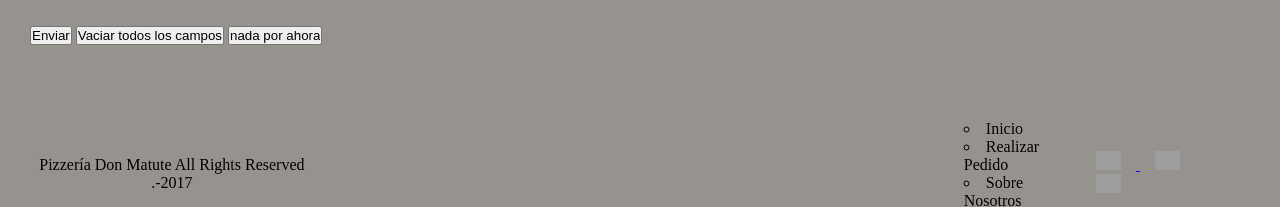
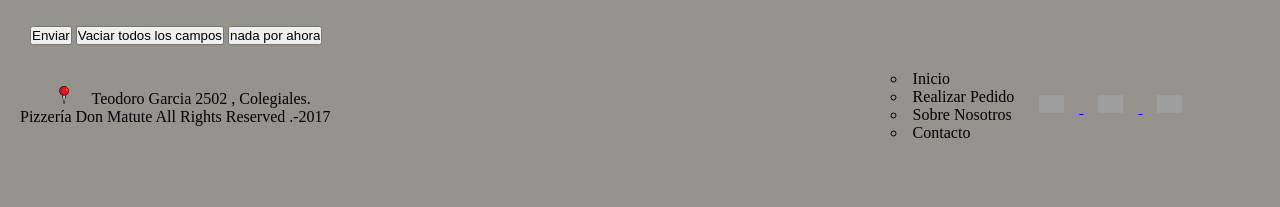
Before and after one commit to fabriziocalvo679/PizzeriaDonmatute, a plain HTML site: page contacto.html in a window 1280 px wide. Shown: the part 1225-1432 px from the top of the page. After the commit the page ends 1367 px from the top, so only its background shows below. Drawn offline with Linux system fonts and the light colour scheme; grey boxes are pictures that could not be loaded; a web font is replaced by a local one.

Commit message:
correccion footer

```diff
--- a/contacto.html
+++ b/contacto.html
@@ -93,27 +93,32 @@ width="600" height="450" style="border:0;" allowfullscreen="" loading="lazy"></i
 </body>
 <!--Pie de pagina-->
 <footer class="footer">
+    <div id="donmatute">
+        <label> Pizzería Don Matute All Rights Reserved .-2017</label>
 
-    <Label id="donmatute">Pizzería Don Matute All Rights Reserved .-2017</Label>
+        <label><img id="alfiler" src="img/alfiler.png" /> Teodoro Garcia 2502 ,
+            Colegiales.
+        </label>
+    </div>
     <div class="foot-menu">
         <nav>
-
-        <li><a href="index.html">Inicio</a> </li>
+            <li><a href="index.html">Inicio</a></li>
             <li><a href="realizarpedido.html">Realizar Pedido</a></li>
             <li><a href="sobrenosotros.html"> Sobre Nosotros</a></li>
             <li><a href="contacto.html">Contacto</a></li>
-
         </nav>
     </div>
     <div class="foot-img">
-    <a href="https://www.facebook.com/pizzeriadonmatute" target=”_blank”>
-    <img src="https://img.icons8.com/ios/50/000000/facebook--v2.png" alt="facebook icon"  /> </a>
-    <a href="https://www.instagram.com/pizzeriadonmatute/" target=”_blank”>
-    <img src="https://img.icons8.com/ios/50/000000/instagram-new--v3.png" alt="instagram icon"/> </a>
-    <a href="https://l.instagram.com/?u=https%3A%2F%2Ftinyurl.com%2Fpizzeriadonmatute&e=ATNvVdoSPQTh65VOhpuqDLcGMPEkfC2059rb2si1XhOKKHT100mI-P7VUgys9_aoYUEnjsSA1CcTijoxAg5EGg&s=1" target=”_blank”>
+        <a href="https://www.facebook.com/pizzeriadonmatute" target="”_blank”">
+            <img src="https://img.icons8.com/ios/50/000000/facebook--v2.png" alt="facebook icon" />
+        </a>
+        <a href="https://www.instagram.com/pizzeriadonmatute/" target="”_blank”">
+            <img src="https://img.icons8.com/ios/50/000000/instagram-new--v3.png" alt="instagram icon" />
+        </a>
+        <a href="https://l.instagram.com/?u=https%3A%2F%2Ftinyurl.com%2Fpizzeriadonmatute&e=ATNvVdoSPQTh65VOhpuqDLcGMPEkfC2059rb2si1XhOKKHT100mI-P7VUgys9_aoYUEnjsSA1CcTijoxAg5EGg&s=1"
+            target="”_blank”">
             <img src="https://img.icons8.com/ios/50/000000/whatsapp--v4.png" alt="whats app icon" /></a>
     </div>
-
 </footer>
 
 </body>
--- a/css-estilos/estilocontacto.css
+++ b/css-estilos/estilocontacto.css
@@ -1,92 +1,117 @@
-body {background-color: #96938f;
+body {
+  background-color: #96938f;
 }
-*{ padding:0px;
-margin:0px;
+* {
+  padding: 0px;
+  margin: 0px;
 }
 /* ---------Barra de Navegacion del menu -----------*/
-.contenedor-grid {display: grid;
-grid-template-areas:
-"logo" "barra " " barra"
-;}
+.contenedor-grid {
+  display: grid;
+  grid-template-areas: "logo" "barra " " barra";
+}
 
-    .logo-barra { display: flex;
+.logo-barra {
+  display: flex;
   align-items: center;
   align-content: center;
   justify-content: space-between;
-    background-color: black;}
+background-color: black;
+}
 
-    .logo{grid-area: logo;
+.logo {
+grid-area: logo;
 padding-left: 10px;
-    width:80px;
-    height:80px ;}
+width: 80px;
+height: 80px;
+}
 
-    .barra {margin-right: 10px;
+.barra {
+margin-right: 10px;
 grid-area: barra;
 }
-    .barra a {text-decoration: none;
+.barra a {
+text-decoration: none;
 color: rgb(228, 222, 222);
-    font-family: 'Courgette', cursive}
+font-family: "Courgette", cursive;
+}
 .barra li {
 text-decoration: none;
 text-align: right;
 font-size: 17px;
 display: inline-block;
 padding: 0.6rem;
-    border-radius:1rem;
+border-radius: 1rem;
 }
-    .barra li:hover {background-color: rgb(119, 114, 114);
-
+.barra li:hover {
+background-color: rgb(119, 114, 114);
 }
 /* ----------------------Tipografia-------------------------- */
-h2 { font-family: 'Courgette', cursive;
+h2 {
+font-family: "Courgette", cursive;
 }
-.elemento{font-family: 'Comic Neue', cursive;
-
+.elemento {
+font-family: "Comic Neue", cursive;
 }
-.banner { display: flex;
+.banner {
+display: flex;
 justify-content: center;
 padding-top: 20px;
-padding-bottom:20px;
+padding-bottom: 20px;
 font-size: 300%;
-font-family: 'Corinthia', cursive;
+font-family: "Corinthia", cursive;
 background-color: azure;
 }
 
-
 /* ----------------------FORMULARIO-------------------------- */
 
-.formulario{padding-left: 30px;
+.formulario {
+padding-left: 30px;
 }
 
-.label{
+.label {
 margin-top: 25px;
 margin-bottom: 25px;
 padding-left: auto;
-padding-right: auto;}
+padding-right: auto;
+}
 
+.elemento {
+padding-left: 30px;
+margin-top: 25px;
+margin-bottom: 25px;
+}
+/* ----------------------Pie de pagina-------------------------- */
 
-
-.elemento{padding-left: 30px;
-margin-top: 25px;
-margin-bottom: 25px;}
-/* ----------------------Pie de pagina-------------------------- */
-.footer
-{display: flex;
+.footer {
+display: flex;
 align-items: center;
 padding-right: 30px;
-padding-top: 50px;
-
 }
-.footer img {padding-inline: 15px;
+.footer img {
+padding-inline: 15px;
 width: 25px;
 height: auto;
 }
-.foot-img {margin-left: 10px;}
-#donmatute {margin-left: 20px;
-text-align: center;}
+.foot-img {
+margin-left: 10px;
+}
+#donmatute {
+margin-left: 20px;
+text-align: center;
+display: flex;
+flex-direction: column-reverse;
+}
+#alfiler {
+width: 18px;
+height: auto;
+}
 
-.foot-menu li {list-style: circle;
-margin-left: 40rem;
+.foot-menu li {
+list-style: circle;
+margin-left: 35rem;
 }
-.foot-menu a {text-decoration: none;
-color: #000;}
+.foot-menu a {
+text-decoration: none;
+color: #000;
+}
--- a/css-estilos/estilorealizarpedido.css
+++ b/css-estilos/estilorealizarpedido.css
@@ -329,8 +329,6 @@ text-decoration: none;
 {display: flex;
 align-items: center;
 padding-right: 30px;
-padding-top: 5px;
-
 }
 .footer img {padding-inline: 15px;
 width: 25px;
@@ -338,10 +336,15 @@ height: auto;
 }
 .foot-img {margin-left: 10px;}
 #donmatute {margin-left: 20px;
-text-align: center;}
+text-align: center;
+display: flex;
+flex-direction: column-reverse;
+}
+#alfiler {width: 18px;
+height: auto;}
 
 .foot-menu li {list-style: circle;
-margin-left: 40rem;
+margin-left: 35rem;
 }
 .foot-menu a {text-decoration: none;
 color: #000;}
--- a/css-estilos/estilosobrenosotros.css
+++ b/css-estilos/estilosobrenosotros.css
@@ -60,30 +60,27 @@ text-align: center;
 }
 
 /* ----------------------Pie de pagina-------------------------- */
-.footer {
-display: flex;
-align-items: center;
-padding-right: 30px;
-padding-top: 50px;
-}
-.footer img {
-  padding-inline: 15px;
+
+  .footer
+  {display: flex;
+  align-items: center;
+  padding-right: 30px;
+  }
+  .footer img {padding-inline: 15px;
   width: 25px;
   height: auto;
-}
-.foot-img {
-  margin-left: 10px;
-}
-#donmatute {
-  margin-left: 20px;
+  }
+  .foot-img {margin-left: 10px;}
+  #donmatute {margin-left: 20px;
   text-align: center;
-}
+  display: flex;
+  flex-direction: column-reverse;
+  }
+  #alfiler {width: 18px;
+  height: auto;}
 
-.foot-menu li {
-  list-style: circle;
-  margin-left: 40rem;
-}
-.foot-menu a {
-  text-decoration: none;
-  color: #000;
-}
+  .foot-menu li {list-style: circle;
+  margin-left: 35rem;
+  }
+  .foot-menu a {text-decoration: none;
+  color: #000;}
```
Also changed, not shown: realizarpedido.html (+16 -10 lines), sobrenosotros.html (+17 -11 lines). Lines whose indentation alone changed are shown as unchanged.
